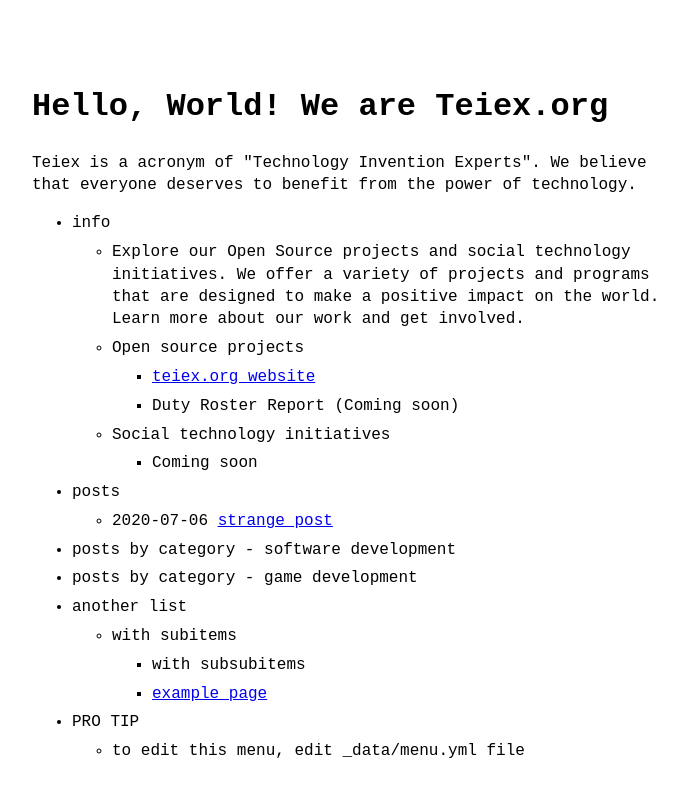
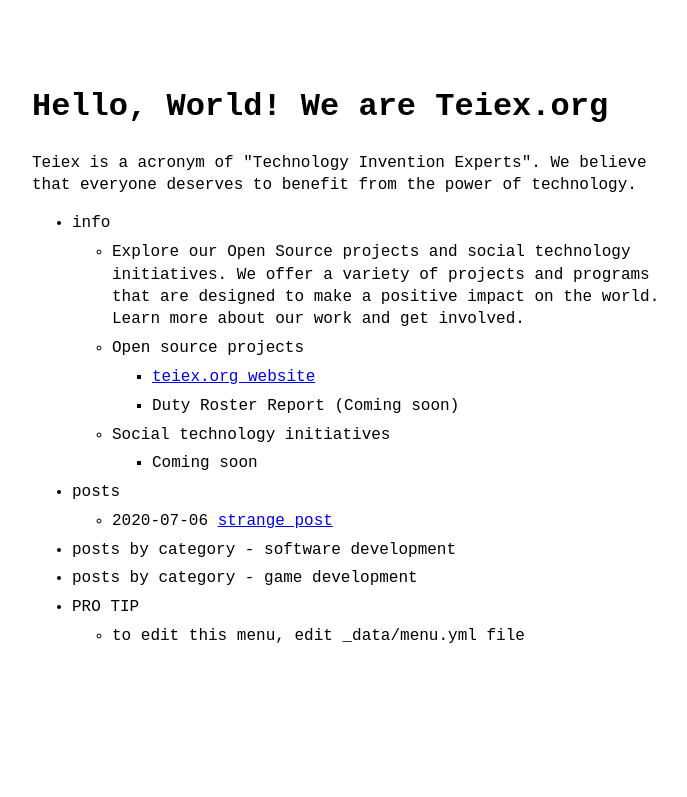
Before and after one commit to teiex/teiex.github.io, a Jekyll site: the page built from index.md, in a window 1280 px wide. Shown: the top 797 px of the page, without its empty margins (288-975 px from the left). Built offline with Jekyll 4.4.1, drawn with Linux system fonts in a browser that asks for light colours.

Commit message:
removing the "another list" section

```diff
--- a/_data/menu.yml
+++ b/_data/menu.yml
@@ -43,13 +43,6 @@ entries:
 #  - title: rss
 #    url: feed.xml
 
-  - title: another list
-    entries:
-      - title: with subitems
-        entries:
-          - title: with subsubitems
-          - title: example page
-            url: about
   - title: PRO TIP
     entries:
       - title: to edit this menu, edit _data/menu.yml file
```
